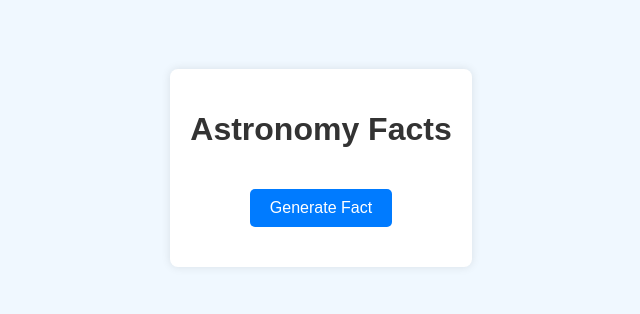
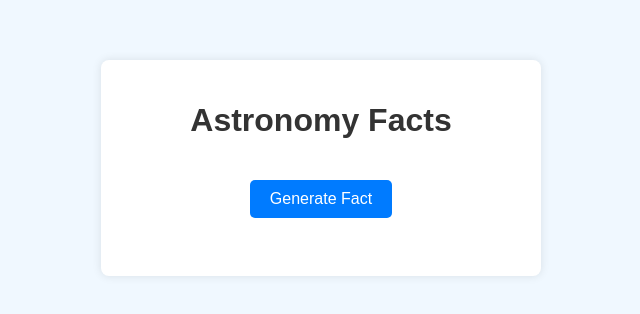
Before and after one commit to vasanth-188/astronomy-facts, a plain HTML site: page index.html in a window 1280 px wide. Shown: the part 232-546 px from the top of the page, without its empty margins (319-959 px from the left). Drawn offline with Linux system fonts and the light colour scheme.

Commit message:
Update index.html

```diff
--- a/index.html
+++ b/index.html
@@ -5,23 +5,37 @@
     <meta name="viewport" content="width=device-width, initial-scale=1.0">
     <title>Astronomy Facts</title>
     <style>
+        :root {
+    --primary-color: #007bff;
+    --primary-hover-color: #0056b3;
+    --background-color: #f0f8ff;
+    --text-color: #333;
+    --container-bg-color: #fff;
+    --font-family: 'Arial', sans-serif;
+}
+
 body {
-            font-family: Arial, sans-serif;
-            background-color: #f0f8ff;
-            color: #333;
+    font-family: var(--font-family);
+    background-color: var(--background-color);
+    color: var(--text-color);
     display: flex;
     justify-content: center;
     align-items: center;
-            height: 100vh;
+    min-height: 100vh;
     margin: 0;
 }
 
 .container {
+    display: flex;
+    flex-direction: column;
+    align-items: center;
     text-align: center;
-            background-color: #fff;
+    background-color: var(--container-bg-color);
     padding: 20px;
     border-radius: 8px;
     box-shadow: 0 0 10px rgba(0, 0, 0, 0.1);
+    max-width: 400px;
+    width: 100%;
 }
 
 button {
@@ -29,20 +43,23 @@
     font-size: 16px;
     margin-top: 20px;
     cursor: pointer;
-            background-color: #007bff;
+    background-color: var(--primary-color);
     color: #fff;
     border: none;
     border-radius: 5px;
+    transition: background-color 0.3s ease;
 }
 
 button:hover {
-            background-color: #0056b3;
+    background-color: var(--primary-hover-color);
 }
 
 p {
     margin-top: 20px;
     font-size: 18px;
+    line-height: 1.5;
 }
+
     </style>
 </head>
 <body>
```
Lines whose indentation alone changed are shown as unchanged.
